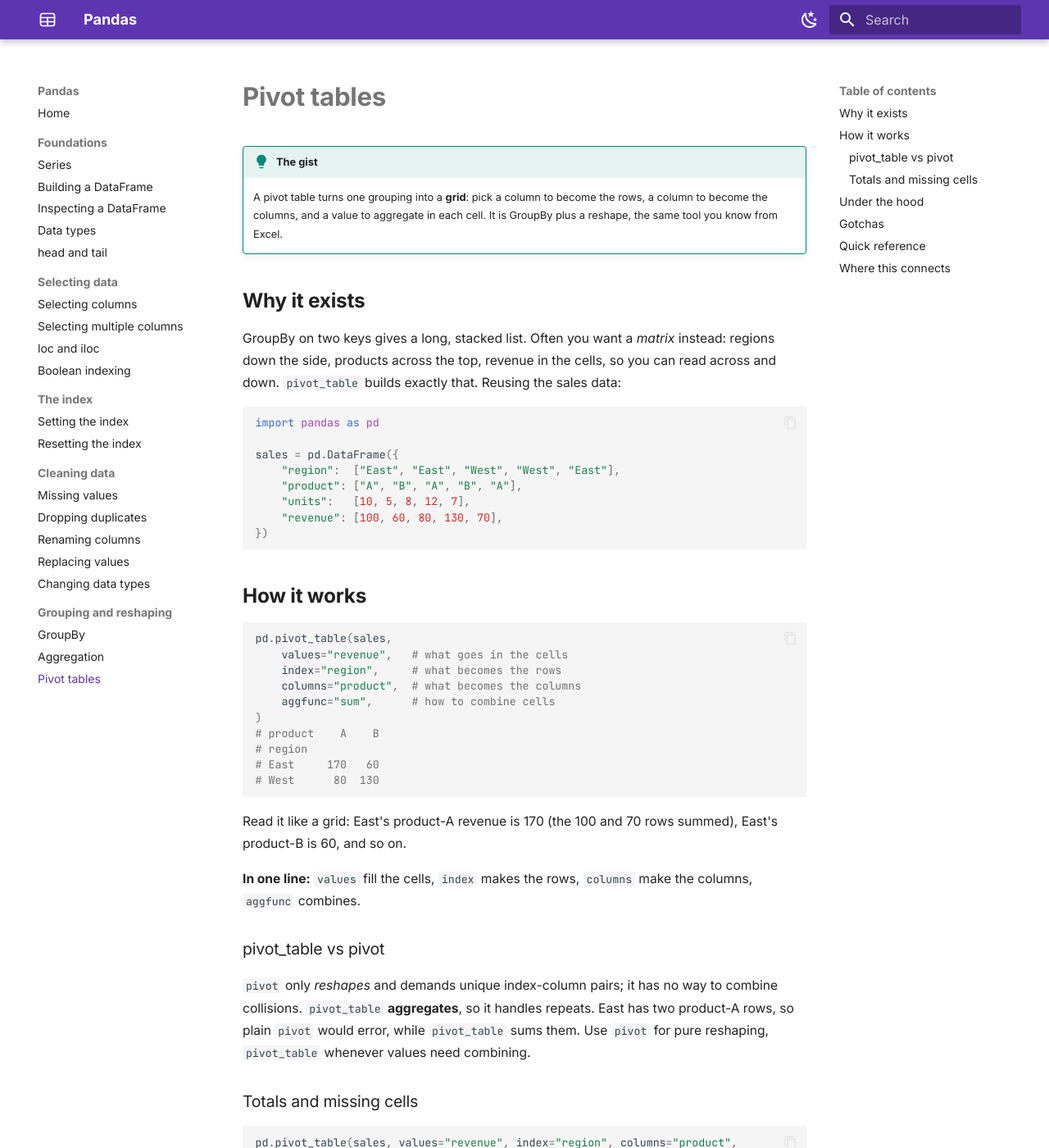
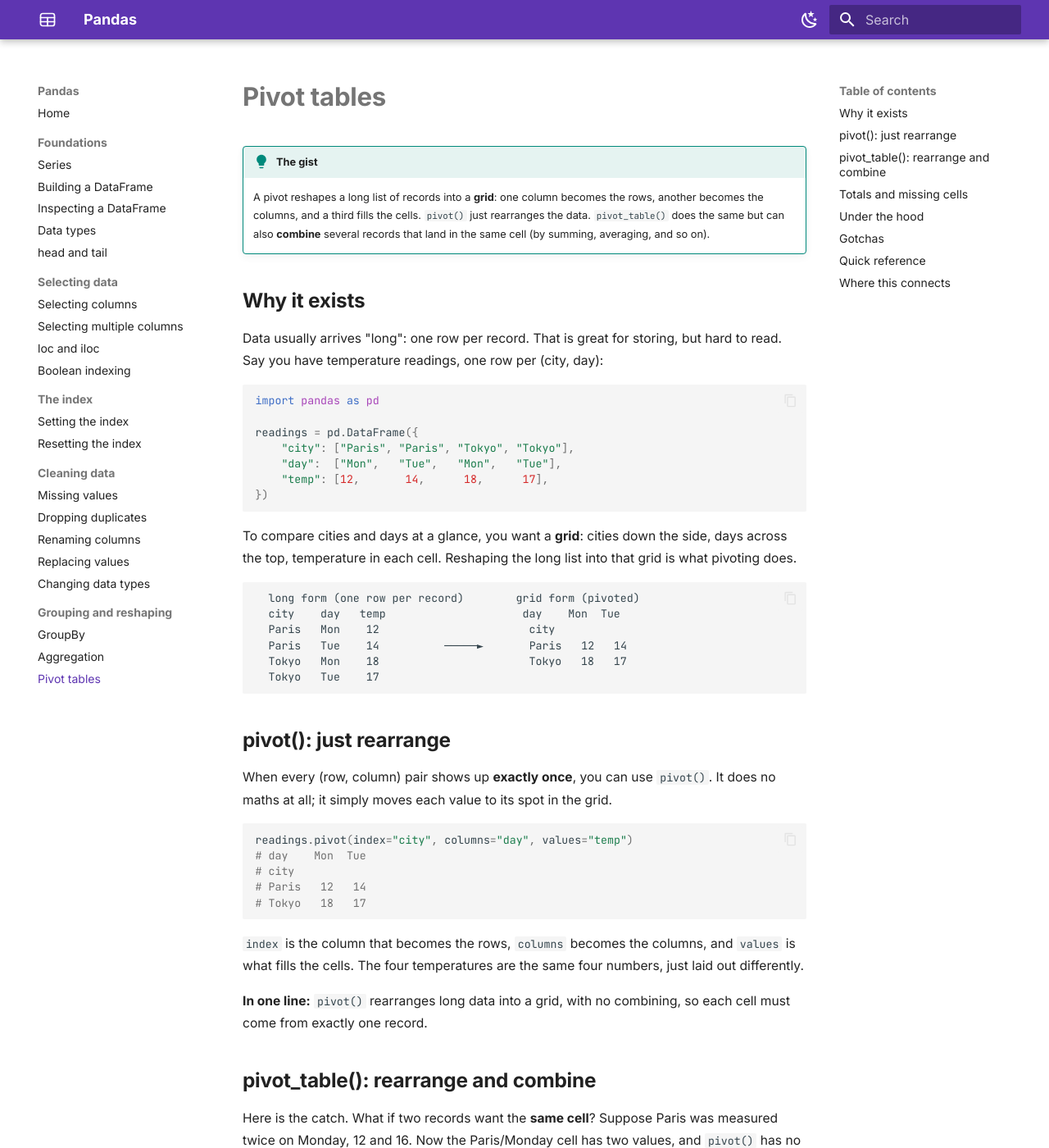
Before and after one commit to karywnl/pandas, an MkDocs documentation site: the page built from docs/grouping/pivot.md, in a window 1280 px wide and 1400 px high. Shown: the whole window at 82% size. Built offline with MkDocs 1.6.1 and Material for MkDocs 9.7.7, drawn with Linux system fonts in a browser that asks for light colours; some of the changed text lies outside the part shown.

Commit message:
docs: rewrite pivot chapter with worked pivot() vs pivot_table() examples
- Teach pivot() first (pure reshape, with a runnable temperature-grid
  example) then build up to pivot_table() (reshape + combine), so the
  difference is shown, not just asserted.
- Show pivot() actually failing on a duplicate cell and pivot_table()
  resolving it with aggfunc.
- Remove the assumption that the reader knows Excel.

Co-Authored-By: Claude Opus 4.8 <noreply@anthropic.com>

````diff
--- a/docs/grouping/pivot.md
+++ b/docs/grouping/pivot.md
@@ -1,102 +1,160 @@
 # Pivot tables
 
 !!! intuition "The gist"
-    A pivot table turns one grouping into a **grid**: pick a column to become the rows, a column to become the columns, and a value to aggregate in each cell. It is GroupBy plus a reshape, the same tool you know from Excel.
+    A pivot reshapes a long list of records into a **grid**: one column becomes the rows, another becomes the columns, and a third fills the cells. `pivot()` just rearranges the data. `pivot_table()` does the same but can also **combine** several records that land in the same cell (by summing, averaging, and so on).
 
 ## Why it exists
 
-GroupBy on two keys gives a long, stacked list. Often you want a *matrix* instead: regions down the side, products across the top, revenue in the cells, so you can read across and down. `pivot_table` builds exactly that. Reusing the sales data:
+Data usually arrives "long": one row per record. That is great for storing, but hard to read. Say you have temperature readings, one row per (city, day):
 
 ```python
 import pandas as pd
 
+readings = pd.DataFrame({
+    "city": ["Paris", "Paris", "Tokyo", "Tokyo"],
+    "day":  ["Mon",   "Tue",   "Mon",   "Tue"],
+    "temp": [12,       14,      18,      17],
+})
+```
+
+To compare cities and days at a glance, you want a **grid**: cities down the side, days across the top, temperature in each cell. Reshaping the long list into that grid is what pivoting does.
+
+```text
+  long form (one row per record)        grid form (pivoted)
+  city    day   temp                     day    Mon  Tue
+  Paris   Mon    12                       city
+  Paris   Tue    14          ─────►       Paris   12   14
+  Tokyo   Mon    18                       Tokyo   18   17
+  Tokyo   Tue    17
+```
+
+## pivot(): just rearrange
+
+When every (row, column) pair shows up **exactly once**, you can use `pivot()`. It does no maths at all; it simply moves each value to its spot in the grid.
+
+```python
+readings.pivot(index="city", columns="day", values="temp")
+# day    Mon  Tue
+# city
+# Paris   12   14
+# Tokyo   18   17
+```
+
+`index` is the column that becomes the rows, `columns` becomes the columns, and `values` is what fills the cells. The four temperatures are the same four numbers, just laid out differently.
+
+**In one line:** `pivot()` rearranges long data into a grid, with no combining, so each cell must come from exactly one record.
+
+## pivot_table(): rearrange and combine
+
+Here is the catch. What if two records want the **same cell**? Suppose Paris was measured twice on Monday, 12 and 16. Now the Paris/Monday cell has two values, and `pivot()` has no way to choose:
+
+```python
+readings_dup = pd.DataFrame({
+    "city": ["Paris", "Paris", "Tokyo", "Tokyo", "Paris"],
+    "day":  ["Mon",   "Tue",   "Mon",   "Tue",   "Mon"],
+    "temp": [12,       14,      18,      17,      16],   # a second Paris/Mon reading
+})
+
+readings_dup.pivot(index="city", columns="day", values="temp")
+# ValueError: Index contains duplicate entries, cannot reshape
+```
+
+`pivot_table()` fixes this by asking *how* to combine the clashing values, through `aggfunc`:
+
+```python
+readings_dup.pivot_table(index="city", columns="day", values="temp", aggfunc="mean")
+# day     Mon   Tue
+# city
+# Paris  14.0  14.0     <- Paris/Mon is the average of 12 and 16
+# Tokyo  18.0  17.0
+```
+
+So the rule is simple:
+
+- **`pivot()`** when each cell has one value. Pure reshape.
+- **`pivot_table()`** when cells can collide and need combining. Reshape plus aggregate.
+
+In real data, collisions are the norm. Take the sales table, which has two "East / product A" rows:
+
+```python
 sales = pd.DataFrame({
     "region":  ["East", "East", "West", "West", "East"],
     "product": ["A", "B", "A", "B", "A"],
-    "units":   [10, 5, 8, 12, 7],
     "revenue": [100, 60, 80, 130, 70],
 })
-```
 
-## How it works
-
-```python
-pd.pivot_table(sales,
-    values="revenue",   # what goes in the cells
-    index="region",     # what becomes the rows
-    columns="product",  # what becomes the columns
-    aggfunc="sum",      # how to combine cells
-)
+sales.pivot_table(index="region", columns="product", values="revenue", aggfunc="sum")
 # product    A    B
 # region
-# East     170   60
+# East     170   60     <- East/A is 100 + 70, summed
 # West      80  130
 ```
 
-Read it like a grid: East's product-A revenue is 170 (the 100 and 70 rows summed), East's product-B is 60, and so on.
+`pivot()` would have raised an error on the duplicate East/A pair. `pivot_table()` just adds them up. That is why `pivot_table()` is the one you will reach for almost every time.
 
-**In one line:** `values` fill the cells, `index` makes the rows, `columns` make the columns, `aggfunc` combines.
+??? question "Quick check: which one?"
+    You have sales with two "East / product A" rows, and you want a region-by-product grid of total revenue. Can you use `pivot()`? What does the East/A cell show?
 
-### pivot_table vs pivot
+    **Answer:** No. `pivot()` raises a `ValueError` because (East, A) appears twice and it cannot pick one. Use `pivot_table(..., aggfunc="sum")`, and the East/A cell shows **170**, the two rows (100 and 70) added together.
 
-`pivot` only *reshapes* and demands unique index-column pairs; it has no way to combine collisions. `pivot_table` **aggregates**, so it handles repeats. East has two product-A rows, so plain `pivot` would error, while `pivot_table` sums them. Use `pivot` for pure reshaping, `pivot_table` whenever values need combining.
+## Totals and missing cells
 
-### Totals and missing cells
+Two options make `pivot_table()` more useful.
 
 ```python
-pd.pivot_table(sales, values="revenue", index="region", columns="product",
-               aggfunc="sum", margins=True)      # adds an "All" row and column of totals
+# add a row and column of totals (a "grand total")
+sales.pivot_table(index="region", columns="product", values="revenue",
+                  aggfunc="sum", margins=True)
 
-pd.pivot_table(sales, values="revenue", index="region", columns="product",
-               aggfunc="sum", fill_value=0)      # show empty (region, product) cells as 0
+# show empty (region, product) combinations as 0 instead of NaN
+sales.pivot_table(index="region", columns="product", values="revenue",
+                  aggfunc="sum", fill_value=0)
 ```
 
-`margins=True` is Excel's grand total. `fill_value` replaces the `NaN` that appears when a combination has no data.
-
-??? question "Quick check: pivot or pivot_table?"
-    East has two rows for product A (revenue 100 and 70). You want a region-by-product grid of total revenue. Can you use `pivot`, and what does the East/A cell show?
-
-    **Answer:** Not `pivot`, it raises an error on the duplicate (East, A) pair. Use `pivot_table` with `aggfunc="sum"`, and the East/A cell shows **170** (100 + 70 combined).
+`margins=True` adds the totals row and column. `fill_value` replaces the `NaN` that appears when a combination simply has no data.
 
 ## Under the hood
 
 !!! tip "New here? You have permission to skip this."
-    `values`, `index`, `columns`, `aggfunc` is the whole mental model. One equivalence worth seeing.
+    `index`, `columns`, `values`, `aggfunc` is the whole mental model. One nice equivalence below.
 
-A pivot table is literally a GroupBy on the two keys, followed by `unstack` to swing one key up into the columns:
+A pivot table is really a [GroupBy](groupby.md) on the two keys, followed by `unstack`, which swings one key up to become the columns:
 
 ```python
-pd.pivot_table(sales, values="revenue", index="region", columns="product", aggfunc="sum")
+sales.pivot_table(index="region", columns="product", values="revenue", aggfunc="sum")
 # is the same as
 sales.groupby(["region", "product"])["revenue"].sum().unstack()
 ```
 
-They produce identical results. `pivot_table` is the concise, batteries-included version (it adds `margins` and `fill_value`); the GroupBy form is more flexible for complex chains. Seeing they are the same thing demystifies both.
+They give identical results. `pivot_table()` is the concise version with extras baked in (`margins`, `fill_value`); the GroupBy form is more flexible inside a longer chain. Seeing they are the same thing makes both less mysterious.
 
 ## Gotchas
 
 !!! warning "The default aggfunc is mean, not sum"
-    Leave out `aggfunc` and you get **averages**, a classic source of wrong totals. State `aggfunc="sum"` when you want sums.
+    If you leave out `aggfunc`, `pivot_table()` averages. When you actually want totals, say `aggfunc="sum"`, or you will get silently wrong numbers.
 
-!!! warning "fill_value can mislead for means"
-    Filling empty cells with 0 is right for sums, but for a mean table it makes "no data" look like "an average of zero". Choose the fill to match the aggregation.
+!!! warning "pivot() breaks on duplicates by design"
+    A `ValueError` about duplicate entries is `pivot()` telling you a cell has more than one value. That is not a bug to fight; it is your signal to switch to `pivot_table()` and pick an `aggfunc`.
+
+!!! warning "fill_value can mislead for averages"
+    Filling empty cells with 0 is right for sums, but in an average table it makes "no data" look like "an average of zero". Match the fill to the aggregation.
 
 ## Quick reference
 
 | You want | Write |
 | --- | --- |
-| Region-by-product grid | `pd.pivot_table(df, values="v", index="r", columns="c", aggfunc="sum")` |
+| Reshape, one value per cell | `df.pivot(index="r", columns="c", values="v")` |
+| Reshape and combine collisions | `df.pivot_table(index="r", columns="c", values="v", aggfunc="sum")` |
 | Add grand totals | `..., margins=True` |
 | Fill empty cells | `..., fill_value=0` |
-| Pure reshape (no combine) | `df.pivot(index="r", columns="c", values="v")` |
-| Equivalent with GroupBy | `df.groupby(["r", "c"])["v"].sum().unstack()` |
+| The GroupBy equivalent | `df.groupby(["r", "c"])["v"].sum().unstack()` |
 
 ## Where this connects
 
 !!! connect "Reshaping the summary"
-    - It is [GroupBy](groupby.md) plus a reshape, and equals a group-then-`unstack`.
-    - The cell calculation is ordinary [aggregation](aggregation.md), so any `aggfunc` works.
+    - `pivot_table()` is [GroupBy](groupby.md) plus a reshape, and equals a group-then-`unstack`.
+    - The cell combining is ordinary [aggregation](aggregation.md), so any `aggfunc` (sum, mean, count, custom) works.
     - The result is a normal DataFrame, so you can keep [selecting](../selection/column-selection.md), [filtering](../selection/boolean-indexing.md), and sorting it.
 
 !!! intuition "If you remember one thing"
-    `pivot_table` makes a grid: `index` down the side, `columns` across the top, `values` in the cells, `aggfunc` to combine. And do not forget to set `aggfunc`, because the default is mean, not sum.
+    Both turn a long list into a grid. `pivot()` only rearranges, so each cell needs exactly one value. `pivot_table()` rearranges **and** combines clashing values with an `aggfunc`, which is why it is the one you will almost always use.
````
